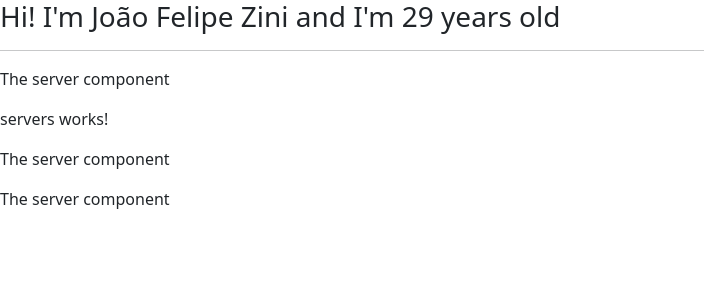
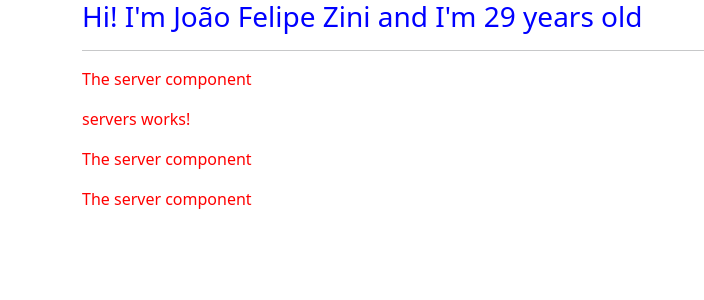
Before and after one commit to jfzini/first-ng-app, an Angular app: page / in a window 1280 px wide. Shown: the top 300 px of the page, without its empty margins (0-704 px from the left). Built offline with nearby package versions, Linux system fonts and the light colour scheme.

Commit message:
learning about styleUrls

```diff
--- a/src/app/app.component.css
+++ b/src/app/app.component.css
@@ -0,0 +1,3 @@
+h3 {
+  color: blue;
+}
--- a/src/app/app.component.html
+++ b/src/app/app.component.html
@@ -1,4 +1,10 @@
-<h3>Hi! I'm {{name}} and I'm {{age}} years old</h3>
-<hr>
-<app-server></app-server>
-<app-servers></app-servers>
+<div class="container">
+  <div class="row">
+    <div class="col-xs-12">
+      <h3>Hi! I'm {{name}} and I'm {{age}} years old</h3>
+      <hr>
+      <app-server></app-server>
+      <app-servers></app-servers>
+    </div>
+  </div>
+</div>
--- a/src/app/server/server.component.ts
+++ b/src/app/server/server.component.ts
@@ -3,6 +3,7 @@ import { Component } from '@angular/core';
 @Component({
   selector: 'app-server',
   templateUrl: './server.component.html',
+  styleUrls: ['../servers/servers.component.css'],
 })
 export class ServerComponent {
 
--- a/src/app/servers/servers.component.css
+++ b/src/app/servers/servers.component.css
@@ -0,0 +1,3 @@
+p {
+  color: red;
+}
```
